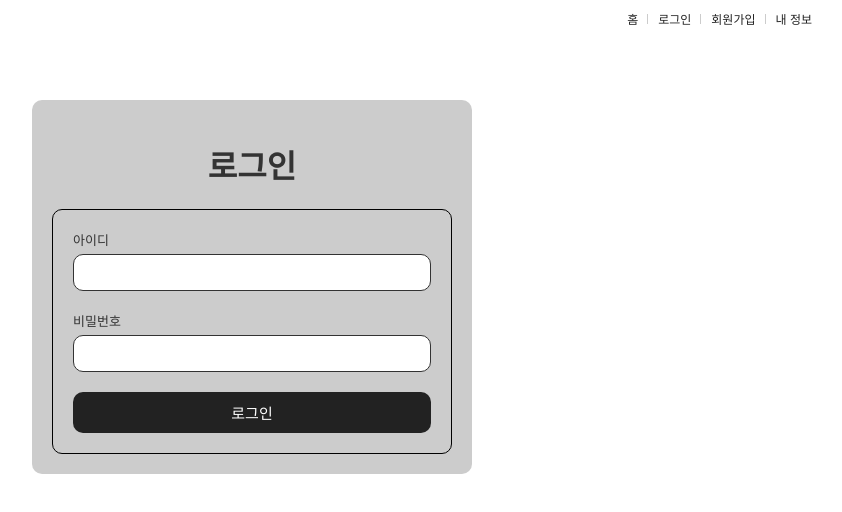
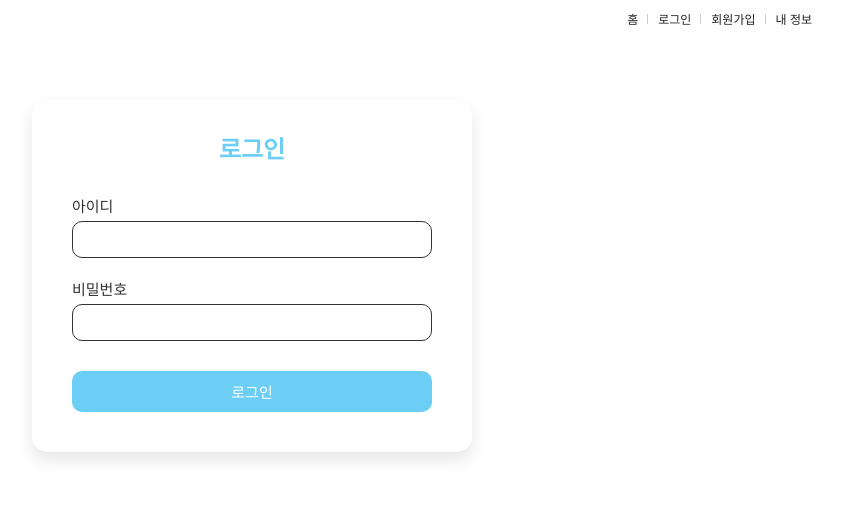
Before and after one commit to JudithHopps/Pay-milli, a React (Create React App) app: page /login in a window 1280 px wide. Shown: the top 512 px of the page, without its empty margins (388-1230 px from the left). Built offline with nearby package versions, Linux system fonts and the light colour scheme.

Commit message:
feat: 로그인, 회원가입 기본 스타일 추가

```diff
--- a/src/components/auth/LoginForm.tsx
+++ b/src/components/auth/LoginForm.tsx
@@ -48,7 +48,9 @@ function LoginForm() {
         onChange={handleChange}
         required
       />
-      <SubmitButton label="로그인" />
+      <SubmitButtonContainer>
+        <SubmitButton label="로그인" />
+      </SubmitButtonContainer>
     </FormContainer>
   );
 }
@@ -58,9 +60,13 @@ export default LoginForm;
 const FormContainer = styled.form`
   display: flex;
   flex-direction: column;
-  max-width: 400px;
+  max-width: 100%;
   margin: auto;
   padding: 20px;
-  border: 1px solid black;
-  border-radius: 10px;
 `;
+
+const SubmitButtonContainer = styled.div`
+  margin-top: 10px;
+  display: flex;
+  justify-content: center;
+`;
--- a/src/components/auth/SignupForm.tsx
+++ b/src/components/auth/SignupForm.tsx
@@ -116,7 +116,9 @@ function SignupForm() {
         onChange={handleChange}
         required
       />
-      <SubmitButton label="회원가입" />
+      <SubmitButtonContainer>
+        <SubmitButton label="회원가입" />
+      </SubmitButtonContainer>
     </FormContainer>
   );
 }
@@ -126,9 +128,13 @@ export default SignupForm;
 const FormContainer = styled.form`
   display: flex;
   flex-direction: column;
-  max-width: 400px;
+  max-width: 100%;
   margin: auto;
   padding: 20px;
-  border: 1px solid black;
-  border-radius: 10px;
 `;
+
+const SubmitButtonContainer = styled.div`
+  margin-top: 10px;
+  display: flex;
+  justify-content: center;
+`;
--- a/src/components/common/InputField.tsx
+++ b/src/components/common/InputField.tsx
@@ -40,7 +40,7 @@ const InputWrapper = styled.div`
 `;
 
 const StyledLabel = styled.label`
-  font-size: 13px;
+  font-size: 15px;
   margin-bottom: 5px;
   color: #333;
 `;
--- a/src/components/common/SelectField.tsx
+++ b/src/components/common/SelectField.tsx
@@ -45,7 +45,7 @@ const SelectWrapper = styled.div`
 `;
 
 const StyledLabel = styled.label`
-  font-size: 13px;
+  font-size: 15px;
   margin-bottom: 5px;
   color: #333;
 `;
--- a/src/components/common/SubmitButton.tsx
+++ b/src/components/common/SubmitButton.tsx
@@ -9,14 +9,17 @@ export default function SubmitButton({ label }: SubmitButtonProps) {
 }
 
 const StyledButton = styled.button`
+  width: 100%;
   padding: 10px;
+  background-color: #6dcef5;
+  color: white;
   font-size: 15px;
-  color: white;
-  background-color: #222;
   border: none;
   border-radius: 10px;
   cursor: pointer;
+  transition: background-color 0.5s ease;
+
   &:hover {
-    background-color: #ccc;
+    background-color: #5bb3dc;
   }
 `;
--- a/src/pages/auth/Login.tsx
+++ b/src/pages/auth/Login.tsx
@@ -16,11 +16,14 @@ const LoginContainer = styled.div`
   max-width: 400px;
   margin: 100px auto;
   padding: 20px;
-  background-color: #ccc;
-  border-radius: 10px;
+  background-color: white;
+  border-radius: 15px;
+  box-shadow: 0 8px 16px rgba(0, 0, 0, 0.1);
 `;
 
 const LoginTitle = styled.h1`
   text-align: center;
-  color: #333;
+  margin: 10px;
+  font-size: 24px;
+  color: #6dcef5;
 `;
--- a/src/pages/auth/Signup.tsx
+++ b/src/pages/auth/Signup.tsx
@@ -16,11 +16,14 @@ const SignupContainer = styled.div`
   max-width: 400px;
   margin: 100px auto;
   padding: 20px;
-  background-color: #ccc;
-  border-radius: 10px;
+  background-color: white;
+  border-radius: 15px;
+  box-shadow: 0 8px 16px rgba(0, 0, 0, 0.1);
 `;
 
 const SignupTitle = styled.h1`
   text-align: center;
-  color: #333;
+  margin: 10px;
+  font-size: 24px;
+  color: #6dcef5;
 `;
```
